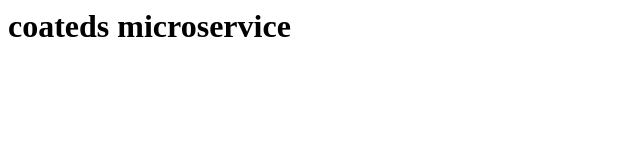
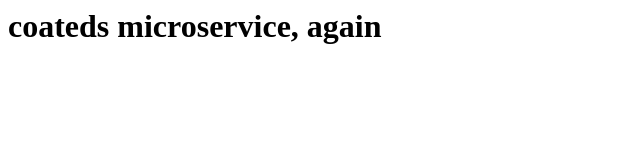
Before and after one commit to coateds/python-microservice-container-pipeline, a plain HTML site: page index.html in a window 1280 px wide. Shown: the whole page, without its empty margins (0-640 px from the left). Drawn offline with Linux system fonts and the light colour scheme.

Commit message:
change html output

```diff
--- a/index.html
+++ b/index.html
@@ -2,6 +2,6 @@
   <head></head>
 
   <body>
-    <h1>coateds microservice</h1>
+    <h1>coateds microservice, again</h1>
   </body>
 </html>
```
